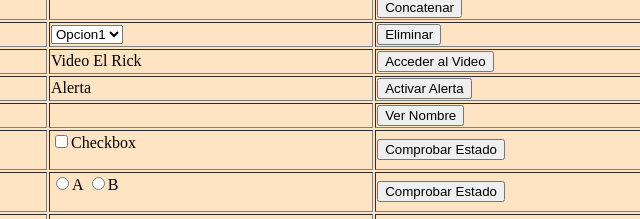
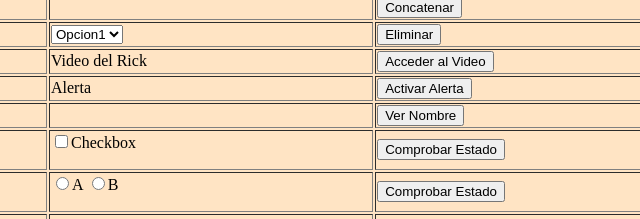
Before and after one commit to TheDavidFW/thedavidfw.github.io, a plain HTML site: page lab7/index.html in a window 1280 px wide. Shown: the part 471-690 px from the top of the page, 479-1119 px from the left. Drawn offline with Linux system fonts and the light colour scheme; no server answers.

Commit message:
correccion minima

```diff
--- a/lab7/index.html
+++ b/lab7/index.html
@@ -94,7 +94,7 @@
             </tr>
             <tr>
                 <td>Un botón que me lleve a un video de youtube (con js) (uso de href en js)</td>
-                <td>Video El Rick</td>
+                <td>Video del Rick</td>
                 <td>
                     <button onclick="accederPagina()">Acceder al Video</button>
                 </td>
```
